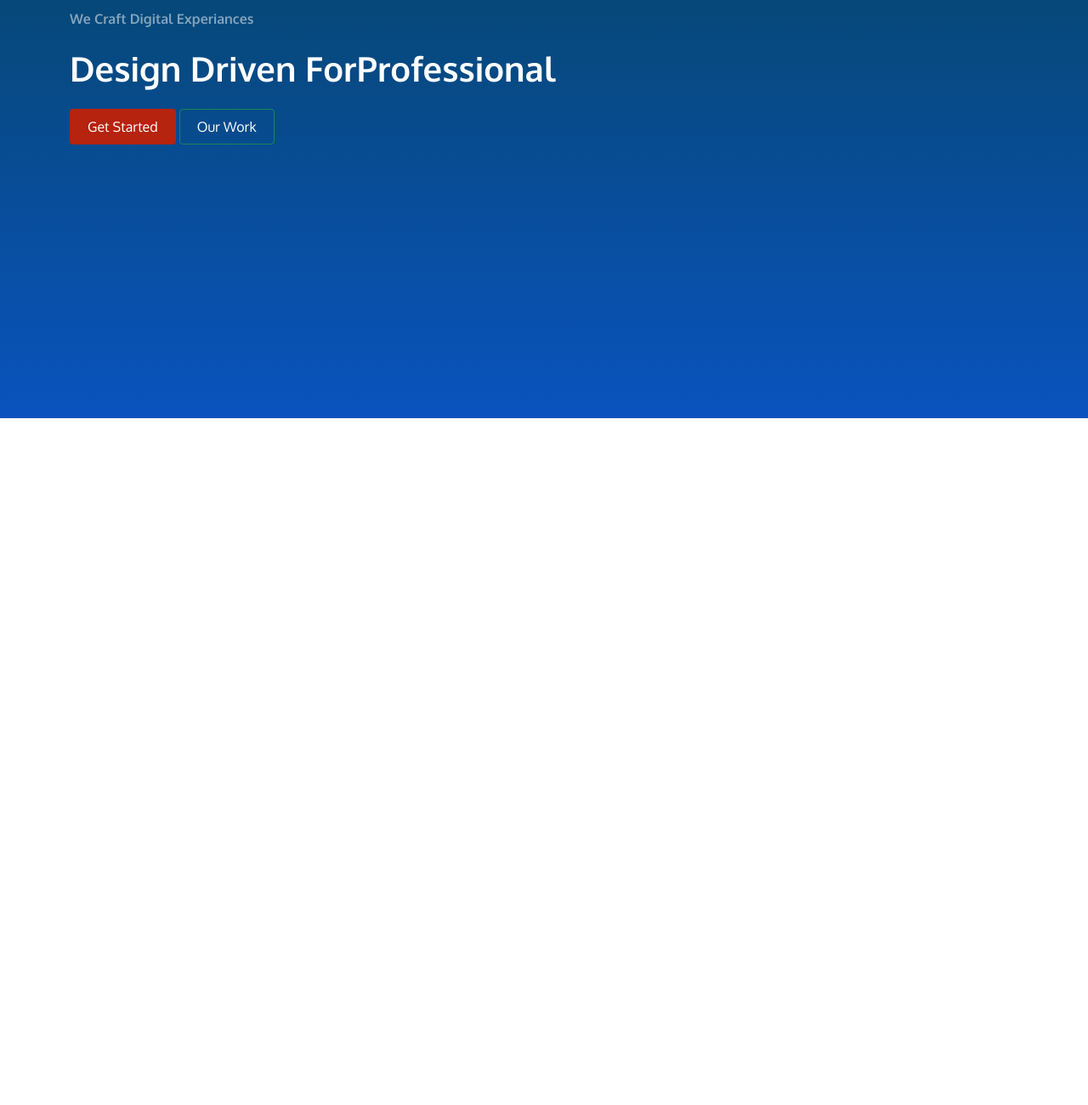
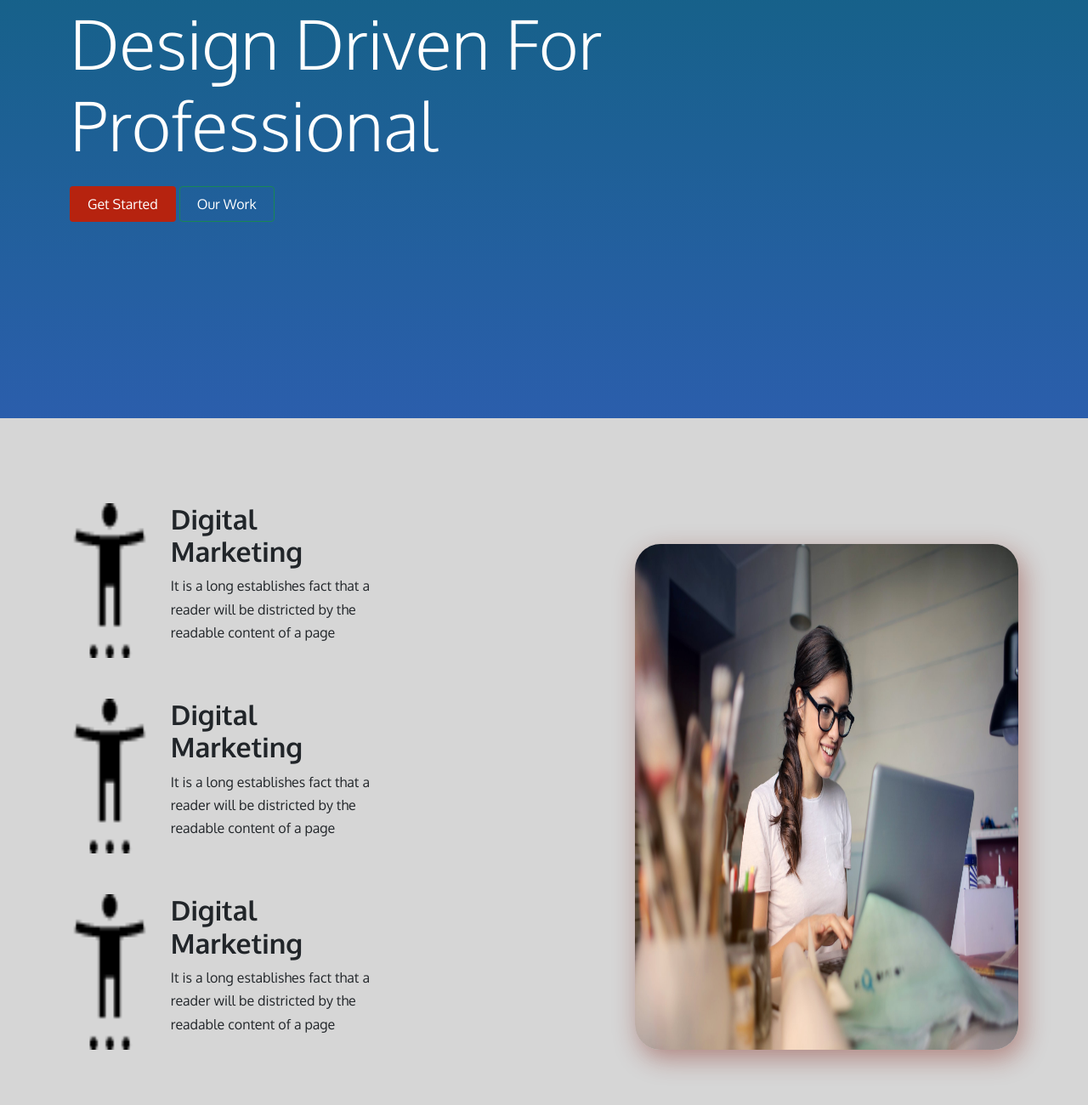
Before and after one commit to YahyaNaeem777/comapany-website-B5, a plain HTML site: page index.html in a window 1280 px wide. Shown: the part 448-1748 px from the top of the page at 85% size. Before the commit the page ends 940 px from the top, so only its background shows below. Drawn offline with Linux system fonts and the light colour scheme.

Commit message:
About section

```diff
--- a/css/style.css
+++ b/css/style.css
@@ -106,7 +106,7 @@ a{
 /* SLIDER */
 
 .slide1{
-    background: linear-gradient(#04414d,#0a53be);
+    background: linear-gradient(#0a6375, #2b5eac);
     /* background: url('/images/slide4.jpg'); */
     /* background-size: cover !important;
     background-position: center !important;
@@ -123,3 +123,19 @@ a{
 .btn-brand:hover{
     box-shadow: 5px 10px 30px #7c1b0e6c;
 }
+/* aboutSection */
+
+.aboutSection {
+    padding-top: 100px;
+    padding-bottom: 100px;
+    background-color: rgba(0, 0, 0, 0.159);
+}
+
+.aboutInfo .aboutContents div img {
+    width: 7rem;
+}
+
+.aboutImage {
+    border-radius: 30px 30px;
+    box-shadow: 5px 10px 30px #7c1b0e6c;
+}
--- a/index.html
+++ b/index.html
@@ -11,10 +11,11 @@
     <link rel="stylesheet" href="./css/owl.theme.default.min.css">
     <link rel="stylesheet" href="./css/style.css">
 
+
     <title>Brand Wesite</title>
 </head>
 
-<body>
+<body data-bs-spy="scroll" data-bs-target=".navbar">
 
     <!-- Navbar -->
     <div class="brand_nav container-fluid d-flex">
@@ -81,11 +82,6 @@
         </div>
     </nav>
 
-
-    <!-- Carousel -->
-
-
-
     <!-- Slider -->
 
     <div class="slider-wrapper ">
@@ -93,8 +89,8 @@
             <div class="container">
                 <div class="row">
                     <div class="col-12">
-                        <h6 class="text-white-50">We Craft Digital Experiances</h6>
-                        <h1 class="text-white mt-4 mb-4">Design Driven ForProfessional</h1>
+                        <h6 class="text-white-50 display-5">We Craft Digital Experiances</h6>
+                        <h1 class="text-white mt-4 mb-4 display-1">Design Driven For <br> Professional</h1>
                         <a href="#" class="btn btn-brand">Get Started</a>
                         <a href="#" class="btn btn-outline-success text-white">Our Work</a>
                     </div>
@@ -103,11 +99,53 @@
         </div>
     </div>
 
+    <!-- About  -->
+
+    <section class="aboutSection">
+
+        <div class="container">
+            <div class="row d-flex justify-content-between">
+                <div class="col-lg-5 col-md-10 align-items-center aboutInfo">
+                    <div class="row aboutContents gy-5">
+                        <div class="col-lg-3 col-md-4 col-sm-5 d-flex justify-content-center">
+                            <img src="./images/digital.png" alt="logo">
+                        </div>
+                        <div class="col-lg-7 col-md-7 col-sm-7 ">
+                            <h2>Digital Marketing</h2>
+                            <p>It is a long establishes fact that a reader will be districted by the readable content of a
+                                page</p>
+                        </div>
+                        <div class="col-lg-3 col-md-4 col-sm-5 d-flex justify-content-center">
+                            <img src="./images/digital.png" alt="logo">
+                        </div>
+                        <div class="col-lg-7 col-md-7 col-sm-7">
+                            <h2>Digital Marketing</h2>
+                            <p>It is a long establishes fact that a reader will be districted by the readable content of a
+                                page</p>
+                        </div>
+                        <div class="col-lg-3 col-md-4 col-sm-5 d-flex justify-content-center">
+                            <img src="./images/digital.png" alt="logo">
+                        </div>
+                        <div class="col-lg-7 col-md-7 col-sm-7">
+                            <h2>Digital Marketing</h2>
+                            <p>It is a long establishes fact that a reader will be districted by the readable content of a
+                                page</p>
+                        </div>
+                    </div>
+                </div>
+                <div class="col-lg-5 col-md-10 mt-5 d-flex justify-content-center">
+                    <img class="aboutImage" src="./images/slide4.jpg" alt="">
+                </div>
+            </div>
+        </div>
+
+    </section>
+
 
     <script src="./js/jquery.min.js"></script>
     <script src="./js/bootstrap.bundle.min.js"></script>
     <script src="./js/owl.carousel.min.js"></script>
-    <link rel="stylesheet" href="./js/app.js">
+    <!-- <link rel="stylesheet" href="./js/app.js"> -->
 </body>
 
 </html>
```
Also changed, not shown: images/digital.png (added).
